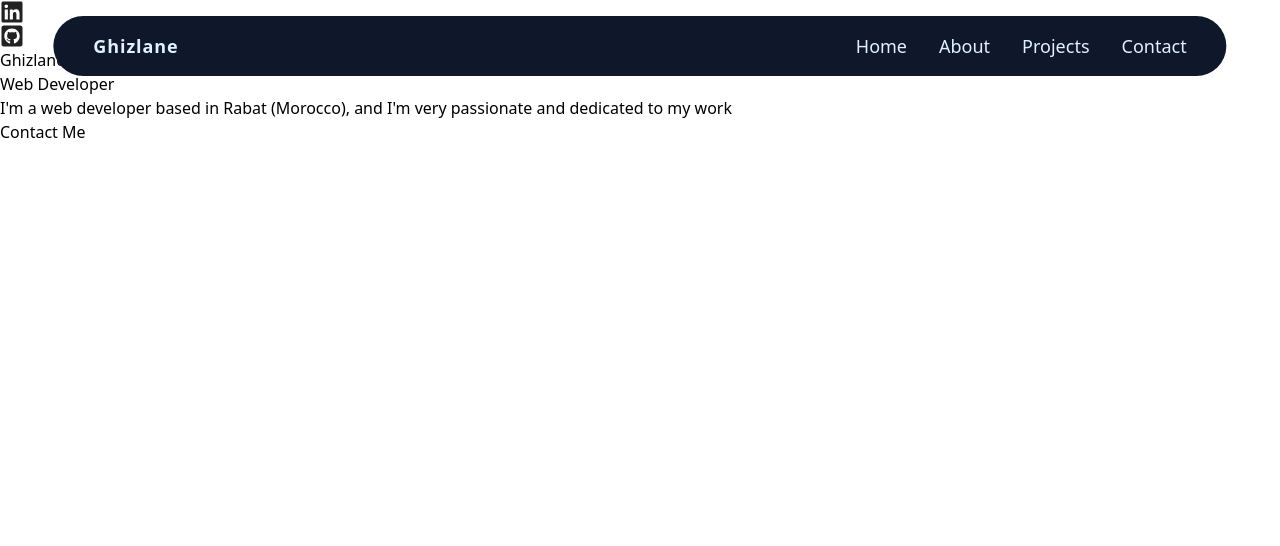
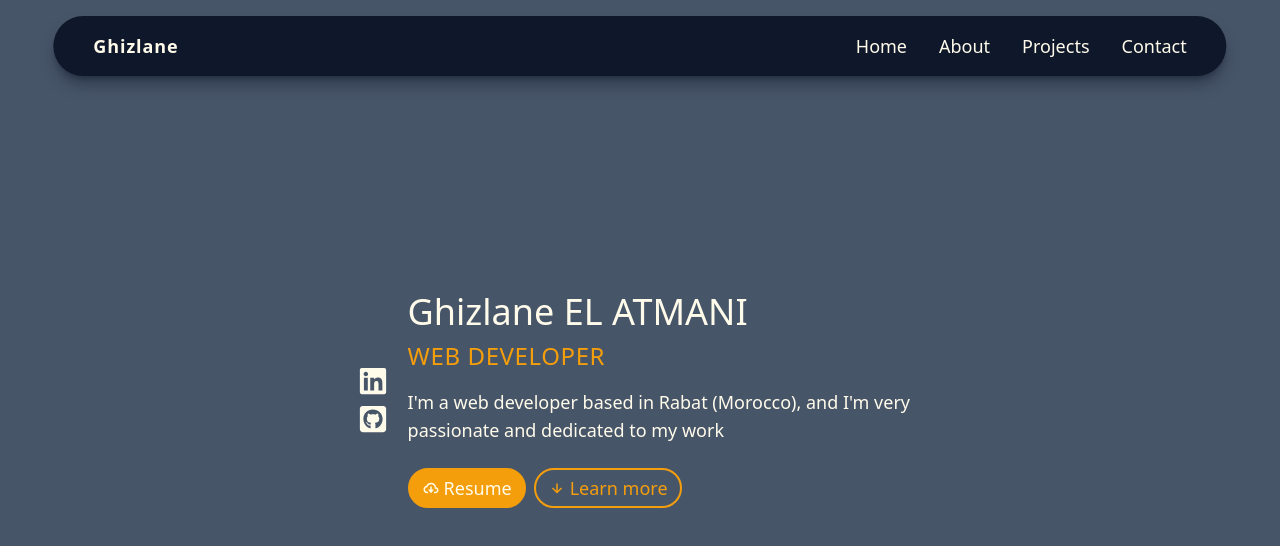
Before and after one commit to ghizlane-elatmani/Portfolio, a React (Create React App) app: page / in a window 1280 px wide. Shown: the top 546 px of the page. Built offline with nearby package versions, Linux system fonts and the light colour scheme.

Commit message:
1.3.0: Home section done

```diff
--- a/src/components/Home.jsx
+++ b/src/components/Home.jsx
@@ -1,23 +1,70 @@
-import Social from "./Social";
+import { BiCloudDownload, BiDownArrowAlt } from "react-icons/bi";
+import { FaGithubSquare, FaLinkedin } from "react-icons/fa";
 
 const Home = () => {
   return (
-    <section className="home-section">
-      <div className="container flex-center">
-        <div className="home-content">
-          <Social />
-          <div className="home-data">
-            <h1 className="heading-1 mb-sm">Ghizlane EL ATMANI</h1>
+    <section className="min-w-full p-3 min-h-screen flex justify-center items-center text-amber-50 bg-slate-600">
+      <div className="flex gap-5 ">
+        {/* ===== SOCIAL ===== */}
+        <div className="flex flex-col gap-2 justify-center">
+          <a
+            href="https://www.linkedin.com/in/ghizlane-el-atmani-a91732214/"
+            target="_blank"
+            rel="noreferrer"
+            style={{
+              textDecoration: "none",
+              color: "#222",
+              fontSize: "1.5rem",
+              cursor: "pointer",
+            }}
+          >
+            <FaLinkedin className="md:text-3xl text-amber-50 hover:text-amber-500 transition-all duration-500" />
+          </a>
+          <a
+            href="https://github.com/ghizlane-elatmani"
+            className="social-icon"
+            target="_blank"
+            rel="noreferrer"
+            style={{
+              textDecoration: "none",
+              color: "#222",
+              fontSize: "1.5rem",
+              cursor: "pointer",
+            }}
+          >
+            <FaGithubSquare className="md:text-3xl text-amber-50 hover:text-amber-500 transition-all duration-500" />
+          </a>
+        </div>
 
-            <h3 className="subtitle mb-md">Web Developer</h3>
+        {/* ===== DESCRIPTION ===== */}
+        <div className="">
+          <h1 className="md:text-4xl text-2xl mb-2">Ghizlane EL ATMANI</h1>
 
-            <p className="home-desc">
-              I'm a web developer based in Rabat (Morocco), and I'm very
-              passionate and dedicated to my work
-            </p>
+          <h3 className="md:text-2xl text-xl mb-4 uppercase tracking-wide text-amber-500 font-light">
+            Web Developer
+          </h3>
 
-            <a href="#contact" className="btn btn-flex">
-              Contact Me
+          <p className="md:text-lg text-base mb-6 md:w-[50ch] max-w-prose">
+            I'm a web developer based in Rabat (Morocco), and I'm very
+            passionate and dedicated to my work
+          </p>
+
+          <div className="flex gap-2">
+            <a
+              href="#contact"
+              className="md:text-lg text-base rounded-full border-2 border-amber-500 text-amber-50 bg-amber-500 px-3 py-1
+            hover:bg-amber-600 hover:border-amber-600 transition-all duration-500 easy-in flex items-center justify-center gap-1 "
+            >
+              <BiCloudDownload />
+              Resume
+            </a>
+            <a
+              href="#contact"
+              className="md:text-lg text-base rounded-full border-2 border-amber-500 text-amber-500 px-3 py-1
+            hover:bg-amber-500 hover:text-amber-50 transition-all duration-500 easy-in flex items-center justify-center gap-1 "
+            >
+              <BiDownArrowAlt />
+              Learn more
             </a>
           </div>
         </div>
--- a/src/components/Navbar.jsx
+++ b/src/components/Navbar.jsx
@@ -1,4 +1,3 @@
-// import { useState } from "react";
 import { useState } from "react";
 import { BiGridAlt, BiX } from "react-icons/bi";
 
@@ -13,17 +12,17 @@ const Navbar = () => {
   const [openMenu, setOpenMenu] = useState(false);
 
   return (
-    <nav className="bg-slate-900 w-11/12 rounded-[100px] fixed top-4 left-1/2 -translate-x-1/2">
+    <nav className="bg-slate-900 shadow-lg shadow-slate-900/50 w-11/12 rounded-[100px] fixed top-4 left-1/2 -translate-x-1/2">
       <div className="md:flex items-center justify-between py-4 px-6 md:px-10 ">
         {/* ===== LOGO ===== */}
-        <div className="text-sky-100 text-lg font-semibold tracking-wider cursor-pointer">
+        <div className="text-amber-50 text-lg font-semibold tracking-wider cursor-pointer">
           Ghizlane
         </div>
 
         {/* ===== HAMBURGER MENU ===== */}
         <div
           onClick={() => setOpenMenu(!openMenu)}
-          className="text-sky-100 hover:text-sky-400 text-2xl cursor-pointer absolute right-8 top-5 md:hidden"
+          className="text-amber-50 hover:text-amber-500 text-2xl cursor-pointer absolute right-8 top-5 md:hidden"
         >
           {openMenu ? <BiX /> : <BiGridAlt />}
         </div>
@@ -41,7 +40,7 @@ const Navbar = () => {
               <li key={index} className="md:ml-8 md:my-0 my-7">
                 <a
                   href={link.url}
-                  className="text-sky-100 text-lg hover:text-sky-400 duration-500"
+                  className="text-amber-50 text-lg hover:text-amber-500 duration-500"
                 >
                   {link.name}
                 </a>
--- a/src/components/Social.jsx
+++ /dev/null
@@ -1,38 +0,0 @@
-import { FaGithubSquare, FaLinkedin } from "react-icons/fa";
-
-const Social = () => {
-  return (
-    <div className="flex-center home-social">
-      <a
-        href="https://www.linkedin.com/in/ghizlane-el-atmani-a91732214/"
-        className="social-icon"
-        target="_blank"
-        rel="noreferrer"
-        style={{
-          textDecoration: "none",
-          color: "#222",
-          fontSize: "1.5rem",
-          cursor: "pointer",
-        }}
-      >
-        <FaLinkedin />
-      </a>
-      <a
-        href="https://github.com/ghizlane-elatmani"
-        className="social-icon"
-        target="_blank"
-        rel="noreferrer"
-        style={{
-          textDecoration: "none",
-          color: "#222",
-          fontSize: "1.5rem",
-          cursor: "pointer",
-        }}
-      >
-        <FaGithubSquare />
-      </a>
-    </div>
-  );
-};
-
-export default Social;
```
